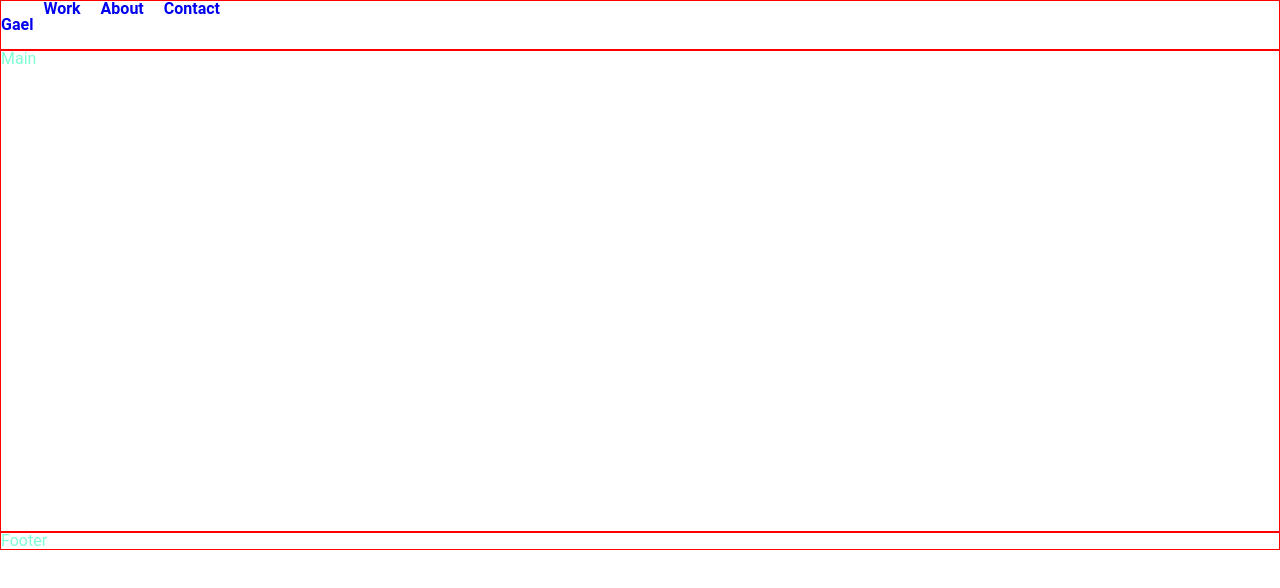
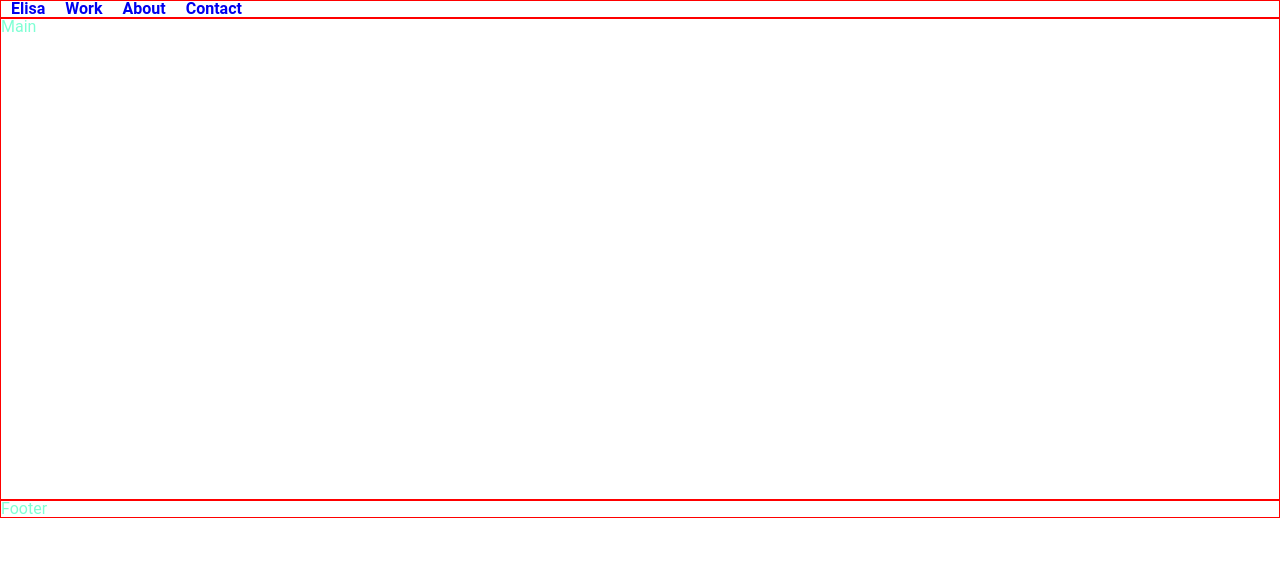
Before and after one commit to elis-11/first-react-portfolio, a React (Create React App) app: page / in a window 1280 px wide. Shown: the top 588 px of the page. Built offline with nearby package versions, Linux system fonts and the light colour scheme.

Commit message:
modified readme.md

```diff
--- a/src/components/header/header.js
+++ b/src/components/header/header.js
@@ -7,7 +7,7 @@ function Header() {
       <ul>
         <li>
           <Link className="nav--link" to="/">
-            <h1>Gael</h1>
+            Elisa
           </Link>
         </li>
         <li>
```
Also changed, not shown: src/components/contact/contact.js (line endings or trailing spaces), 1 other file (tests, documents, lock files or other folders).
